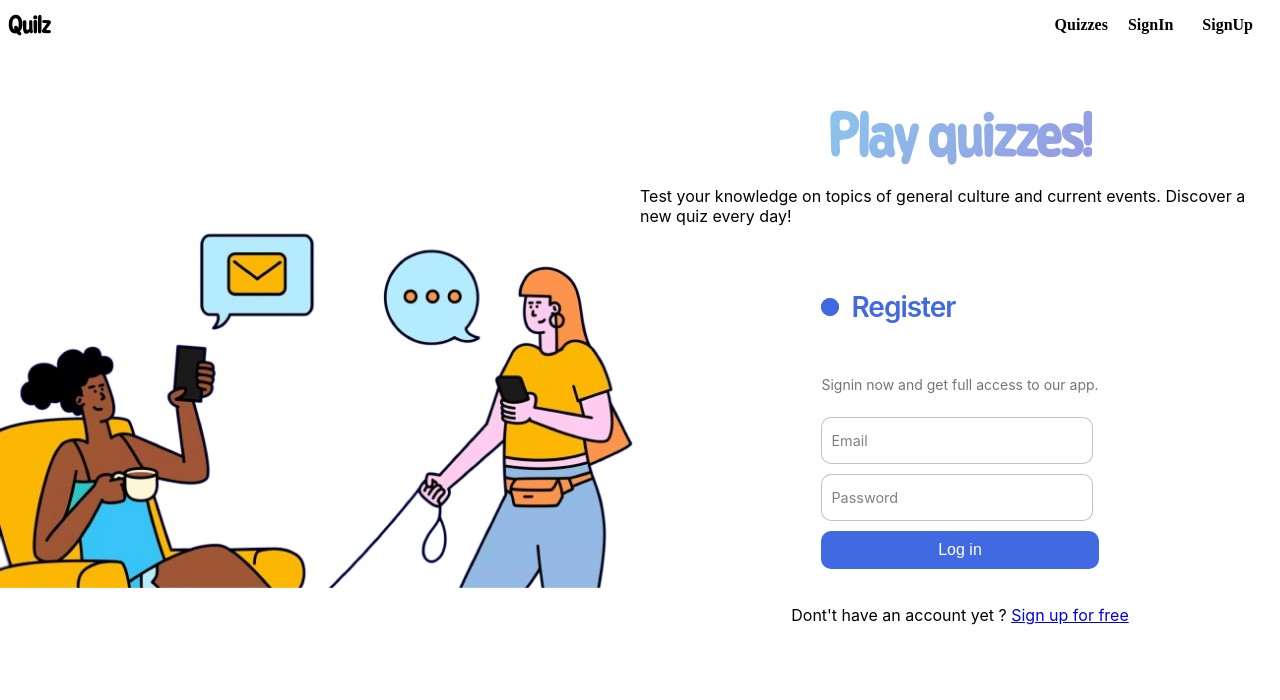
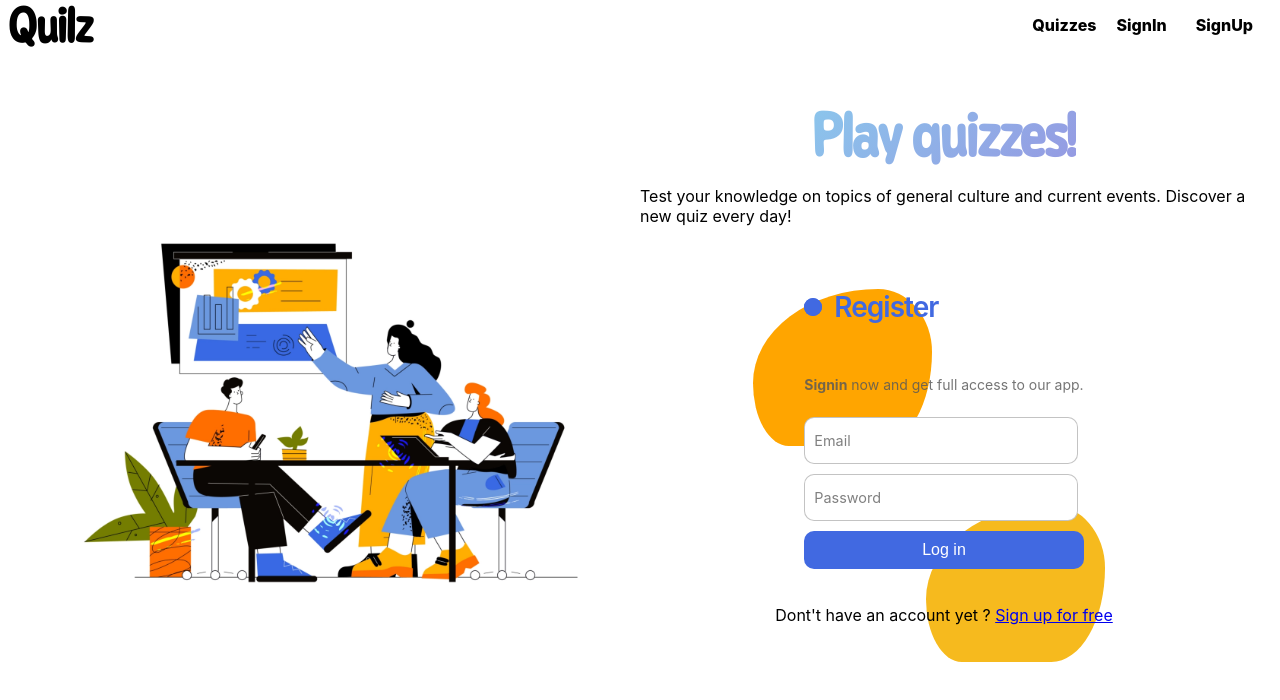
Before and after one commit to phelied/quilz, a React (Create React App) app in the folder client/: page /signin in a window 1280 px wide. Shown: the top 700 px of the page. Built offline with nearby package versions, Linux system fonts and the light colour scheme.

Commit message:
Update Css

```diff
--- a/client/src/components/authForm.js
+++ b/client/src/components/authForm.js
@@ -1,7 +1,7 @@
 
 import React from "react";
 import styled from "styled-components";
-import Character from "../assets/images/character-loginPage.png";
+import Character from "../assets/images/character.webp";
 import { Link } from "react-router-dom";
 import { useForm } from 'react-hook-form';
 
@@ -26,6 +26,8 @@ const AuthForm = ({ onSubmit, isSignUp }) => {
         <img src={Character} alt="login" />
       </div>
       <FormContainer onSubmit={handleSubmit(onSubmitForm)}>
+        <div className="egg"></div>
+        <div className="egg"></div>
         <Introduction>
           <h2>Play quizzes!<br /></h2>
           <p>
@@ -34,7 +36,7 @@ const AuthForm = ({ onSubmit, isSignUp }) => {
         </Introduction>
         <Form>
           <p className="title">Register </p>
-          <p className="message">{isSignUp ? 'Signup now and get full access to our app.' : ' Signin now and get full access to our app.'} </p>
+          <p className="message">{isSignUp ? <span> <strong>Signup</strong> now and get full access to our app.</span> : <span> <strong>Signin</strong> now and get full access to our app.</span>} </p>
           <label>
             <input type="email"
               id="email"
@@ -82,9 +84,10 @@ const LoginContainer = styled.main`
     align-items: center;
     color: black;
     height: 80vh;
+    margin: 0 2rem;
 
     & .container-image {
-        height: 50%;
+      display: none;
     }
 
     & img {
@@ -94,7 +97,12 @@ const LoginContainer = styled.main`
     @media (min-width: 768px) {
         display: grid;
         grid-template-columns: 1fr 1fr;
+
+        & .container-image {
+          display: block;
+          height: 61%;
       }
+    }
 `;
 
 const FormContainer = styled.div`
@@ -102,6 +110,38 @@ const FormContainer = styled.div`
     flex-direction: column;
     justify-content: center;
     align-items: center;
+    position: relative;
+
+    & .egg {
+      display: block;
+      position: absolute;
+      width: 179px;
+      height: 29%;
+      z-index: 0;
+      top: 35%;
+      right: 52%;
+      background-color: orange;
+      border-radius: 70% 30% 30% 20% / 60% 40% 60% 40%;
+    }
+
+    & .egg:nth-child(2) {
+      top: 75%;
+      left: 47%;
+      background-color:  #F6BA1E;
+      80% 70% 90% 30% / 90% 90% 70% 70%;
+    }
+
+    & img {
+      position : absolute;
+      width: 8rem;
+      height: 10rem;
+    bottom: 31rem;
+    right: 11rem;
+    }
+
+    & p {
+      z-index: 9999;
+    }
 
 `;
 const Introduction = styled.div`
@@ -109,6 +149,7 @@ const Introduction = styled.div`
     flex-direction: column;
     justify-content: center;
     align-items: center;
+    z-index: 1;
 
     & h2 {
         font-family: "Caraque-Melt";
@@ -128,10 +169,10 @@ const Form = styled.form`
     flex-direction: column;
     gap: 10px;
     max-width: 350px;
-    background-color: #fff;
     padding: 20px;
     border-radius: 20px;
     position: relative;
+    z-index: 2;
 
   & .error-message {
     color: red;
--- a/client/src/pages/layout.js
+++ b/client/src/pages/layout.js
@@ -61,7 +61,6 @@ const AppContainer = styled.div`
 `;
 
 const NavLink = styled.nav`
-font-family: "Neue Haas Grotesk Display - Roman";
 font-weight: 800;
 display: flex;
 justify-content: space-between;
@@ -70,7 +69,7 @@ height: 100%;
 padding: 0 0.5rem;
 
 & h1 {
-    font-size: 1.5rem;
+    font-size: 3rem;
     font-weight: 800;
     margin: 0;
     font-family: "Caraque-Melt";
--- a/client/src/pages/quiz.js
+++ b/client/src/pages/quiz.js
@@ -1,4 +1,4 @@
-import React, { useState, useEffect } from "react";
+import React, { useState, useEffect, memo } from "react";
 import styled from "styled-components";
 import API from "../utils/API";
 import { useParams } from 'react-router-dom';
@@ -212,4 +212,4 @@ padding: 30px 60px;
   }
 `;
 
-export default Quiz;
+export default memo(Quiz);
```
Also changed, not shown: client/src/assets/images/character.webp (added), 1 other file (tests, documents, lock files or other folders).
